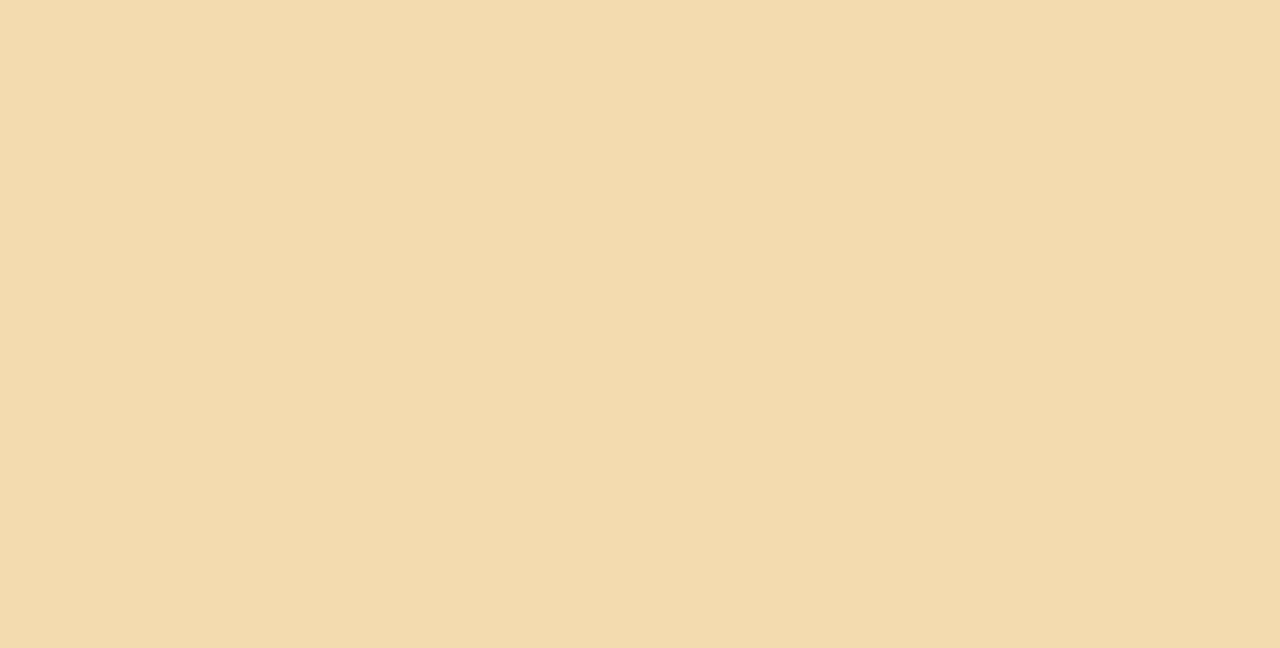
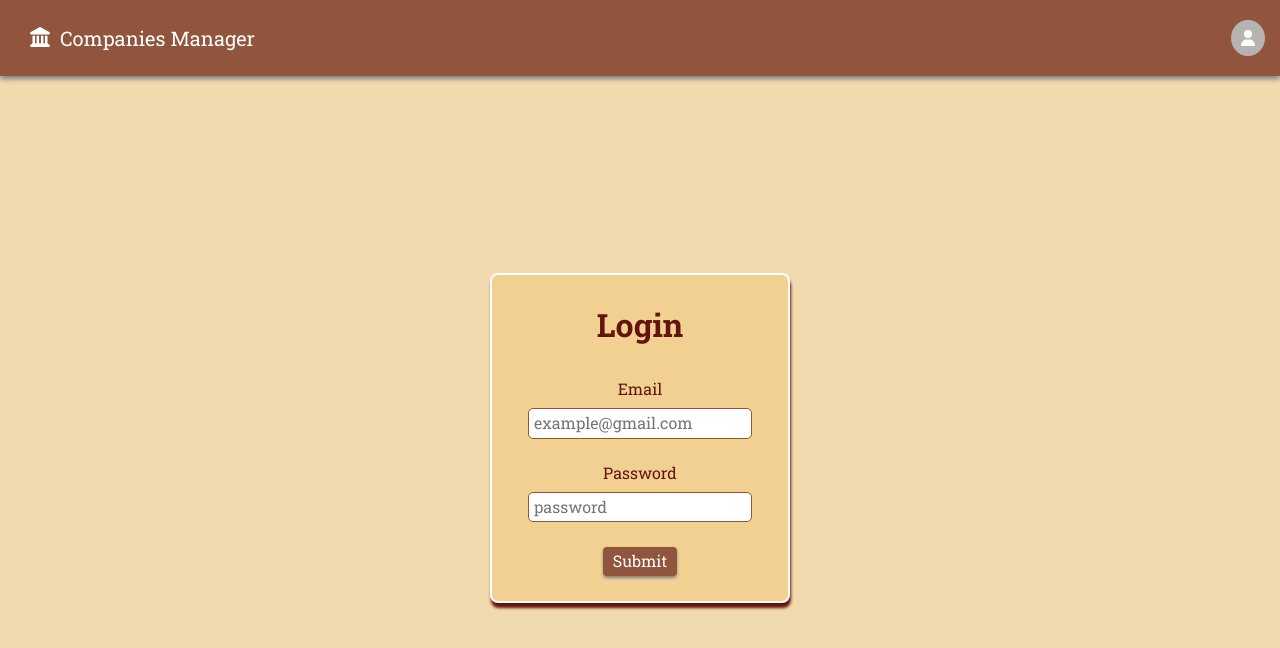
Before and after one commit to AlexVlaso/technorely-project, a React (Vite) app in the folder frontend/: page /login in a window 1280 px wide. Before the commit this address had no page. Shown: the top 648 px of the page. Built offline with nearby package versions, Linux system fonts and the light colour scheme.

Commit message:
added validation

```diff
--- a/frontend/package.json
+++ b/frontend/package.json
@@ -15,11 +15,11 @@
     "@fortawesome/react-fontawesome": "^0.2.0",
     "clsx": "^2.0.0",
     "formik": "^2.4.5",
-    "modern-normalize": "^2.0.0",
     "react": "^18.2.0",
     "react-dom": "^18.2.0",
     "react-router-dom": "^6.19.0",
-    "sass": "^1.69.5"
+    "sass": "^1.69.5",
+    "yup": "^1.3.2"
   },
   "devDependencies": {
     "@types/react": "^18.2.37",
--- /dev/null
+++ b/frontend/src/assets/styles/normalize.scss
@@ -0,0 +1,109 @@
+*,
+::after,
+::before {
+  box-sizing: border-box;
+}
+html {
+  font-family: system-ui, 'Segoe UI', Roboto, Helvetica, Arial, sans-serif,
+    'Apple Color Emoji', 'Segoe UI Emoji';
+  line-height: 1.15;
+  -webkit-text-size-adjust: 100%;
+  -moz-tab-size: 4;
+  tab-size: 4;
+}
+body {
+  margin: 0;
+}
+hr {
+  height: 0;
+  color: inherit;
+}
+abbr[title] {
+  text-decoration: underline dotted;
+}
+b,
+strong {
+  font-weight: bolder;
+}
+code,
+kbd,
+pre,
+samp {
+  font-family: ui-monospace, SFMono-Regular, Consolas, 'Liberation Mono', Menlo,
+    monospace;
+  font-size: 1em;
+}
+small {
+  font-size: 80%;
+}
+sub,
+sup {
+  font-size: 75%;
+  line-height: 0;
+  position: relative;
+  vertical-align: baseline;
+}
+sub {
+  bottom: -0.25em;
+}
+sup {
+  top: -0.5em;
+}
+table {
+  text-indent: 0;
+  border-color: inherit;
+}
+button,
+input,
+optgroup,
+select,
+textarea {
+  font-family: inherit;
+  font-size: 100%;
+  line-height: 1.15;
+  margin: 0;
+}
+button,
+select {
+  text-transform: none;
+}
+[type='button'],
+[type='reset'],
+[type='submit'],
+button {
+  -webkit-appearance: button;
+}
+::-moz-focus-inner {
+  border-style: none;
+  padding: 0;
+}
+:-moz-focusring {
+  outline: 1px dotted ButtonText;
+}
+:-moz-ui-invalid {
+  box-shadow: none;
+}
+legend {
+  padding: 0;
+}
+progress {
+  vertical-align: baseline;
+}
+::-webkit-inner-spin-button,
+::-webkit-outer-spin-button {
+  height: auto;
+}
+[type='search'] {
+  -webkit-appearance: textfield;
+  outline-offset: -2px;
+}
+::-webkit-search-decoration {
+  -webkit-appearance: none;
+}
+::-webkit-file-upload-button {
+  -webkit-appearance: button;
+  font: inherit;
+}
+summary {
+  display: list-item;
+}
--- a/frontend/src/assets/styles/styles.scss
+++ b/frontend/src/assets/styles/styles.scss
@@ -1,4 +1,4 @@
-@import 'node_modules/modern-normalize/modern-normalize.css';
+@import './normalize.scss';
 @import './vars.scss';
 @import './fonts.scss';
 @import './scaffolding.scss';
--- a/frontend/src/assets/styles/vars.scss
+++ b/frontend/src/assets/styles/vars.scss
@@ -1,3 +1,4 @@
 $main-color: #f1daae;
+$main-color-dark: #f2d092;
 $addition-color: #91553d;
 $text-color: #63140d;
--- a/frontend/src/components/sign-in/sign-in.tsx
+++ b/frontend/src/components/sign-in/sign-in.tsx
@@ -2,6 +2,7 @@ import { Formik, Field, Form } from 'formik';
 import styles from './styles.module.scss';
 import { useCallback } from 'react';
 import { type SignInValues } from '../../lib/types/sign-in.type';
+import { SignInValidation } from '../../lib/validation/sign-in.validation';
 
 const SignIn: React.FC = () => {
   const initialValues: SignInValues = {
@@ -14,8 +15,13 @@ const SignIn: React.FC = () => {
   }, []);
   return (
     <div className={styles.container}>
-      <h1>Sign In</h1>
-      <Formik initialValues={initialValues} onSubmit={onSubmit}>
+      <h1>Login</h1>
+      <Formik
+        initialValues={initialValues}
+        onSubmit={onSubmit}
+        validationSchema={SignInValidation}
+      >
+        {({ errors, touched }) => (
           <Form className={styles.form}>
             <label htmlFor="email" className={styles.label}>
               Email
@@ -27,6 +33,9 @@ const SignIn: React.FC = () => {
               type="email"
               className={styles.field}
             />
+            {errors.email && touched.email && (
+              <div className={styles.error}>{errors.email}</div>
+            )}
 
             <label htmlFor="password" className={styles.label}>
               Password
@@ -39,11 +48,15 @@ const SignIn: React.FC = () => {
               autoComplete="on"
               className={styles.field}
             />
+            {errors.password && touched.password && (
+              <div className={styles.error}>{errors.password}</div>
+            )}
 
             <button className={styles.btn} type="submit">
               Submit
             </button>
           </Form>
+        )}
       </Formik>
     </div>
   );
--- a/frontend/src/components/sign-in/styles.module.scss
+++ b/frontend/src/components/sign-in/styles.module.scss
@@ -10,6 +10,7 @@
   border: 2px solid white;
   border-radius: 8px;
   box-shadow: 1px 5px 3px;
+  background-color: $main-color-dark;
 }
 
 .form {
@@ -34,6 +35,11 @@
   margin-top: 15px;
 }
 
+.error {
+  font-size: 14px;
+  color: red;
+}
+
 .btn {
   margin: 15px 0;
   padding: 5px 10px;
--- a/frontend/src/components/sign-up/styles.module.scss
+++ b/frontend/src/components/sign-up/styles.module.scss
@@ -10,6 +10,7 @@
   border: 2px solid white;
   border-radius: 8px;
   box-shadow: 1px 5px 3px;
+  background-color: $main-color-dark;
 }
 
 .form {
@@ -30,6 +31,11 @@
   padding: 5px;
   border: 1px solid $addition-color;
   border-radius: 5px;
+}
+
+.error {
+  font-size: 14px;
+  color: red;
 }
 
 .textarea {
--- a/frontend/src/lib/constants/route.constant.ts
+++ b/frontend/src/lib/constants/route.constant.ts
@@ -1,6 +1,6 @@
 const AppRoute = {
   ROOT: '/',
-  SIGN_IN: '/sign-in',
+  SIGN_IN: '/login',
   SIGN_UP: '/sign-up',
   PROFILE: '/profile',
   COMPANIES: '/companies',
--- /dev/null
+++ b/frontend/src/lib/validation/sign-in.validation.ts
@@ -0,0 +1,8 @@
+import * as Yup from 'yup';
+
+const SignInValidation = Yup.object().shape({
+  email: Yup.string().email('Invalid email').required('Email is Required'),
+  password: Yup.string().required('Password is Required'),
+});
+
+export { SignInValidation };
--- /dev/null
+++ b/frontend/src/lib/validation/sign-up.validation.ts
@@ -0,0 +1,14 @@
+import * as Yup from 'yup';
+
+const SignUpValidation = Yup.object().shape({
+  email: Yup.string().email('Invalid email').required('Email is Required'),
+  password: Yup.string().required('Password is Required'),
+  phone: Yup.string().required('Phone is Required'),
+  lastName: Yup.string().required('Last Name is Required'),
+  firstName: Yup.string().required('First Name is Required'),
+  nickname: Yup.string().required('Nickname is Required'),
+  description: Yup.string().required('Description is Required'),
+  position: Yup.string().required('Position is Required'),
+});
+
+export { SignUpValidation };
--- /dev/null
+++ b/frontend/src/lib/validation/validation.ts
@@ -0,0 +1,2 @@
+export { SignInValidation } from './sign-in.validation';
+export { SignUpValidation } from './sign-up.validation';
```
Also changed, not shown: frontend/src/components/sign-up/sign-up.tsx (+39 -8 lines), 1 other file (tests, documents, lock files or other folders). Lines whose indentation alone changed are shown as unchanged.
